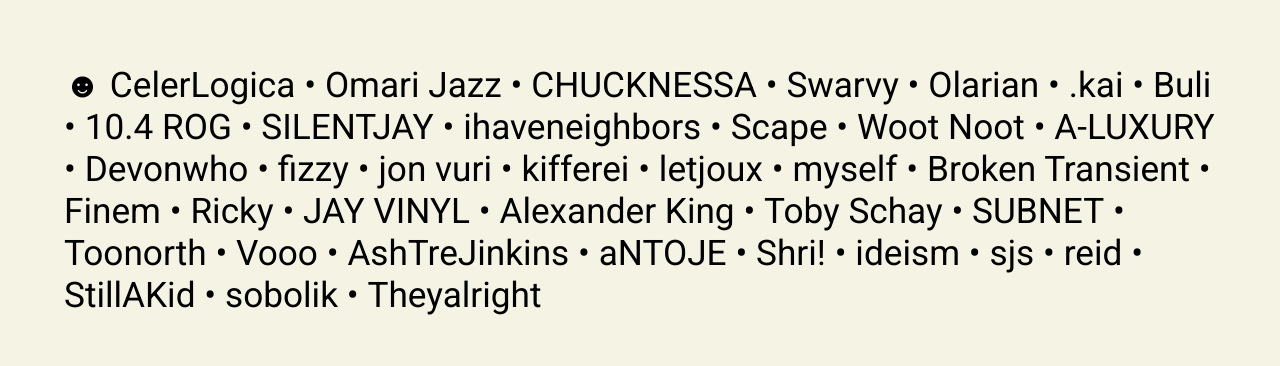
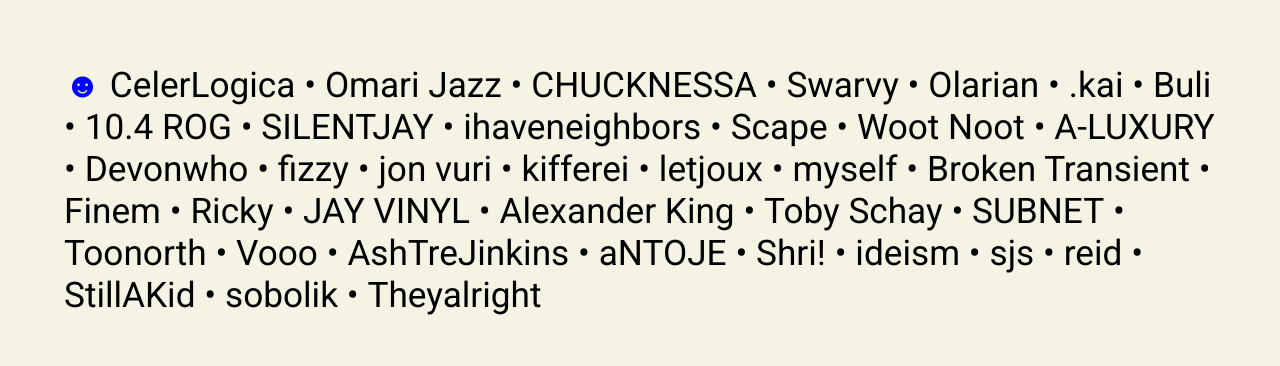
Before and after one commit to LiamGraham/myhomiesmakegoodmusic.com, a React (Vite) app: page / in a window 1280 px wide. Shown: the top 366 px of the page. Built offline with nearby package versions, Linux system fonts and the light colour scheme.

Commit message:
Highlight active nav item persistently

```diff
--- a/src/components/ProfileNav.js
+++ b/src/components/ProfileNav.js
@@ -1,19 +1,35 @@
-import { getProfile } from '../data/profiles.js';
-import { Link } from "react-router-dom";
-import { Fragment } from 'react';
+import { getIds, getProfile } from '../data/profiles.js';
+import { useLocation, useMatch } from "react-router-dom";
+import React, { Fragment, useEffect, useState } from 'react';
+import ProfileNavItem from './ProfileNavItem.js'
 
-export default function ProfileNav(props) {
-  const {ids} = props;
+const toPath = (id) => {
+  return '/' + id;
+}
 
-  const items = ids.map((id, index) => {
+const IDS = getIds();
+const DEFAULT_ACTIVE = Object.fromEntries(IDS.map((id) => {
+  return [toPath(id), false];
+}));
+
+export default function ProfileNav() {
+  const renderNavItem = (to, text) => {
+    return (
+      <ProfileNavItem to={to} isActive={active[to]}>
+        {text}
+      </ProfileNavItem>
+    )
+  }
+
+  let location = useLocation();
+  const [active, setActive] = useState(DEFAULT_ACTIVE);
+  const items = IDS.map((id, index) => {
     const profile = getProfile(id);
     return (
       <Fragment key={id}>
-        <Link className='nav-item' to={id}>
-          {profile.name}
-        </Link>
+        {renderNavItem(toPath(id), profile.name)}
         {
-          index < ids.length - 1 &&
+          index < IDS.length - 1 &&
           <span className='no-select'>
             •
           </span>
@@ -22,9 +38,13 @@ export default function ProfileNav(props) {
     )
   })
 
+  useEffect(() => {
+    setActive({...DEFAULT_ACTIVE, [location.pathname]: true})
+  }, [location]);
+
   return (
     <div className='profile-nav'>
-      <Link to='/'>☻</Link>
+      {renderNavItem('/', '☻')}
       {items}
     </div>
   )
--- /dev/null
+++ b/src/components/ProfileNavItem.js
@@ -0,0 +1,15 @@
+import { Link } from "react-router-dom";
+import React from 'react';
+
+export default function ProfileNavItem(props) {
+  const {to, isActive, handleClick} = props;
+
+  return (
+    <Link
+      className={`nav-item ${isActive && 'active'}`}
+      to={to}
+    >
+      {props.children}
+    </Link>
+  );
+}
--- a/src/style.css
+++ b/src/style.css
@@ -98,6 +98,6 @@ a {
   color: inherit;
 }
 
-a:hover {
+a:hover, .active {
   color: blue;
 }
```
